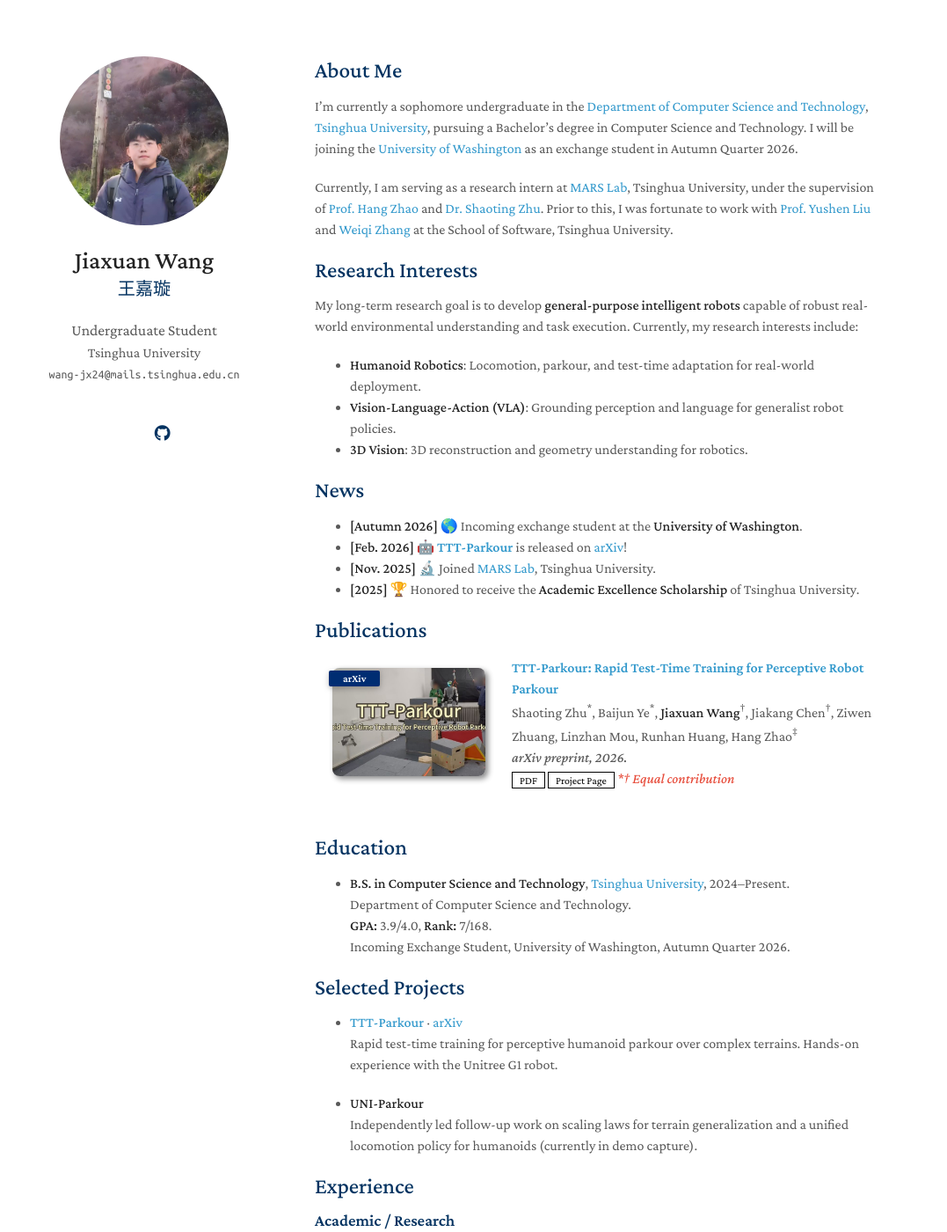
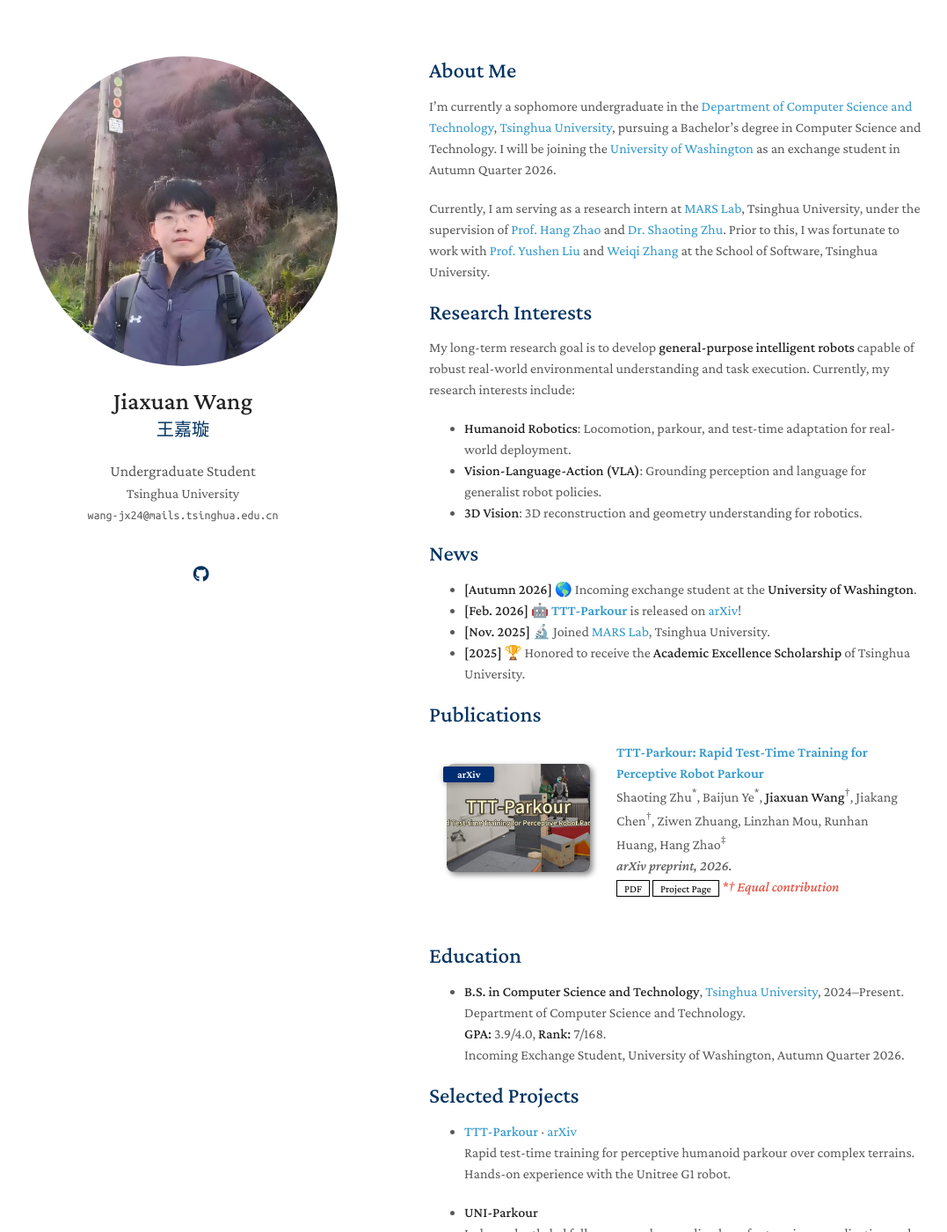
Before and after one commit to JiaxuanWang-th/JiaxuanWang-th.github.io, a Jekyll site: the page built from index.md, in a window 1280 px wide and 1400 px high. Shown: the whole window at 88% size, without its empty margins (112-1189 px from the left). Built offline with Jekyll 4.4.1, drawn with Linux system fonts in a browser that asks for light colours; a style sheet for code colours, icons or effects is not loaded; our own code applies the rules of GitHub Pages for plain Markdown files.

Commit message:
feat: adjust photo area

```diff
--- a/assets/css/simple-slider.css
+++ b/assets/css/simple-slider.css
@@ -1,11 +1,11 @@
 .simple-gallery {
   position: relative;
-  max-width: 100%;
+  max-width: 420px;
   width: 100%;
-  margin: 15px 0;
+  margin: 10px 0;
   overflow: hidden;
   background-color: #f8f8f8;
-  padding: 15px;
+  padding: 12px;
   border-radius: 8px;
   box-shadow: 0 2px 8px rgba(0, 0, 0, 0.05);
   transition: background-color 0.3s ease, box-shadow 0.3s ease;
@@ -22,7 +22,7 @@
 .gallery-container {
   display: flex;
   transition: transform 0.4s ease;
-  min-height: 320px;
+  min-height: 180px;
 }
 
 .gallery-item {
@@ -39,7 +39,7 @@
 
 .gallery-img {
   max-width: 100%;
-  max-height: 360px;
+  max-height: 160px;
   height: auto;
   object-fit: contain;
   border-radius: 6px;
--- a/assets/css/style-no-dark-mode.scss
+++ b/assets/css/style-no-dark-mode.scss
@@ -3,10 +3,23 @@
 
 @import "minimal-light-no-dark-mode";
 
-/* Larger circular sidebar avatar */
+/* Widen sidebar so the avatar can be ~2–3× larger */
+.wrapper {
+  width: 1040px;
+}
+
+header,
+footer {
+  width: 400px;
+}
+
+section {
+  width: 560px;
+}
+
 header .image.avatar {
   display: inline-block;
-  width: 12em;
+  width: 22em; /* ~352px; was ~12em */
   margin: 0 0 1.1em 0;
   border-radius: 100%;
 }
@@ -20,52 +33,24 @@ header .image.avatar img {
   aspect-ratio: 1 / 1;
 }
 
-@media print, screen and (max-width: 960px) {
+@media print, screen and (max-width: 1100px) {
+  .wrapper {
+    width: auto;
+  }
+
+  header,
+  footer,
+  section {
+    width: auto;
+  }
+
   header .image.avatar {
-    width: 160px;
+    width: 240px;
   }
 }
 
 @media print, screen and (max-width: 480px) {
   header .image.avatar {
-    width: 140px;
+    width: 200px;
   }
 }
-
-/* Photo gallery at page bottom */
-.photo-gallery {
-  display: grid;
-  grid-template-columns: repeat(auto-fit, minmax(260px, 1fr));
-  gap: 14px;
-  margin: 12px 0 8px;
-}
-
-.photo-gallery figure {
-  margin: 0;
-}
-
-.photo-gallery img {
-  width: 100%;
-  height: 220px;
-  object-fit: cover;
-  border-radius: 8px;
-  display: block;
-  box-shadow: 0 2px 8px rgba(0, 0, 0, 0.08);
-}
-
-.photo-gallery figcaption {
-  margin-top: 6px;
-  font-size: 0.92em;
-  color: #555;
-  text-align: center;
-}
-
-@media print, screen and (max-width: 480px) {
-  .photo-gallery {
-    grid-template-columns: 1fr;
-  }
-
-  .photo-gallery img {
-    height: 200px;
-  }
-}
--- a/assets/css/style.scss
+++ b/assets/css/style.scss
@@ -3,10 +3,23 @@
 
 @import "minimal-light";
 
-/* Larger circular sidebar avatar */
+/* Widen sidebar so the avatar can be ~2–3× larger */
+.wrapper {
+  width: 1040px;
+}
+
+header,
+footer {
+  width: 400px;
+}
+
+section {
+  width: 560px;
+}
+
 header .image.avatar {
   display: inline-block;
-  width: 12em;
+  width: 22em; /* ~352px; was ~12em */
   margin: 0 0 1.1em 0;
   border-radius: 100%;
 }
@@ -20,58 +33,24 @@ header .image.avatar img {
   aspect-ratio: 1 / 1;
 }
 
-@media print, screen and (max-width: 960px) {
+@media print, screen and (max-width: 1100px) {
+  .wrapper {
+    width: auto;
+  }
+
+  header,
+  footer,
+  section {
+    width: auto;
+  }
+
   header .image.avatar {
-    width: 160px;
+    width: 240px;
   }
 }
 
 @media print, screen and (max-width: 480px) {
   header .image.avatar {
-    width: 140px;
+    width: 200px;
   }
 }
-
-/* Photo gallery at page bottom */
-.photo-gallery {
-  display: grid;
-  grid-template-columns: repeat(auto-fit, minmax(260px, 1fr));
-  gap: 14px;
-  margin: 12px 0 8px;
-}
-
-.photo-gallery figure {
-  margin: 0;
-}
-
-.photo-gallery img {
-  width: 100%;
-  height: 220px;
-  object-fit: cover;
-  border-radius: 8px;
-  display: block;
-  box-shadow: 0 2px 8px rgba(0, 0, 0, 0.08);
-}
-
-.photo-gallery figcaption {
-  margin-top: 6px;
-  font-size: 0.92em;
-  color: #555;
-  text-align: center;
-}
-
-@media (prefers-color-scheme: dark) {
-  .photo-gallery figcaption {
-    color: #b8b9be;
-  }
-}
-
-@media print, screen and (max-width: 480px) {
-  .photo-gallery {
-    grid-template-columns: 1fr;
-  }
-
-  .photo-gallery img {
-    height: 200px;
-  }
-}
--- a/index.md
+++ b/index.md
@@ -68,9 +68,30 @@ My long-term research goal is to develop **general-purpose intelligent robots**
 
 A few photos I've taken along the way.
 
-<div class="photo-gallery">
-  <figure>
-    <img src="./assets/img/howth.jpg" alt="Howth">
-    <figcaption>Howth, Ireland — Fáilte go Binn Éadair</figcaption>
-  </figure>
+<link rel="stylesheet" href="./assets/css/simple-slider.css">
+<div class="simple-gallery">
+  <div class="gallery-container">
+    <div class="gallery-item active">
+      <img class="gallery-img" src="./assets/img/howth.jpg" alt="Howth">
+      <div class="gallery-caption">Howth, Ireland — Fáilte go Binn Éadair</div>
+    </div>
+    <div class="gallery-side-nav">
+      <button class="gallery-btn prev" aria-label="Previous image">
+        <svg viewBox="0 0 50 80" width="16" height="16" xml:space="preserve">
+          <polyline fill="none" stroke="currentColor" stroke-width="8" stroke-linecap="round" stroke-linejoin="round" points="45,75 5,40 45,5"></polyline>
+        </svg>
+      </button>
+      <button class="gallery-btn next" aria-label="Next image">
+        <svg viewBox="0 0 50 80" width="16" height="16" xml:space="preserve">
+          <polyline fill="none" stroke="currentColor" stroke-width="8" stroke-linecap="round" stroke-linejoin="round" points="5,5 45,40 5,75"></polyline>
+        </svg>
+      </button>
+    </div>
+  </div>
+  <div class="gallery-nav">
+    <div class="gallery-dots">
+      <span class="gallery-dot active" data-index="0"></span>
+    </div>
+  </div>
 </div>
+<script src="./assets/js/simple-gallery.js"></script>
```
